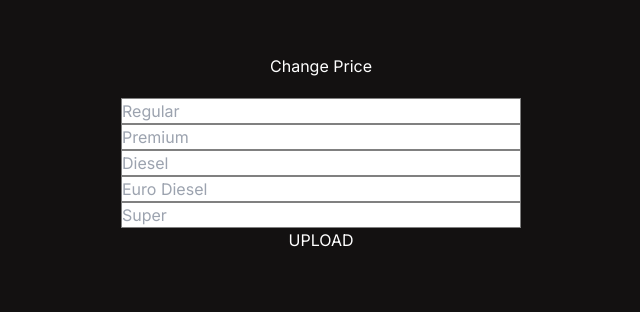
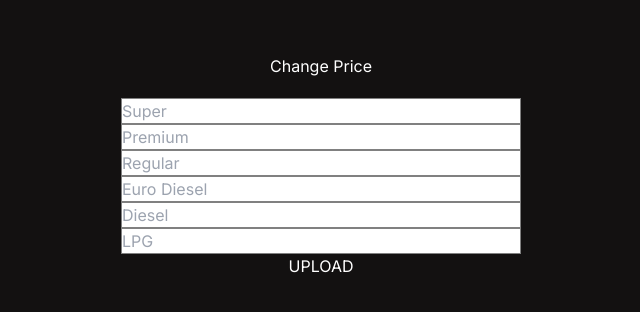
Before and after one commit to B0063YM4N/connect-database, a Next.js app: page /addprice in a window 1280 px wide. Shown: the part 146-458 px from the top of the page, without its empty margins (319-959 px from the left). Built offline with nearby package versions, Linux system fonts and the light colour scheme.

Commit message:
newchanges

```diff
--- a/src/app/addprice/page.js
+++ b/src/app/addprice/page.js
@@ -10,6 +10,7 @@ export default function Home() {
     const price3 = e.target[2].value;
     const price4 = e.target[3].value;
     const price5 = e.target[4].value;
+    const price6 = e.target[5].value;
 
     try {
       const res = await fetch("/api/data", {
@@ -23,6 +24,7 @@ export default function Home() {
           price3,
           price4,
           price5,
+          price6,
         }),
       });
     } catch (error) {
@@ -56,7 +58,7 @@ export default function Home() {
         step="any"
         id="price1"
         name="price1"
-        placeholder="Regular"
+        placeholder="Super"
       />
       <input
         className="text-blue-900 formitem"
@@ -72,7 +74,7 @@ export default function Home() {
         step="any"
         id="price3"
         name="price3"
-        placeholder="Diesel"
+        placeholder="Regular"
       />
       <input
         className="text-blue-900 formitem"
@@ -88,7 +90,15 @@ export default function Home() {
         step="any"
         id="price5"
         name="price5"
-        placeholder="Super"
+        placeholder="Diesel"
+      />
+      <input
+        className="text-blue-900 formitem"
+        type="number"
+        step="any"
+        id="price6"
+        name="price6"
+        placeholder="LPG"
       />
       <button type='submit' className="text-white btn-blue">UPLOAD</button>
     </form>
--- a/src/app/api/data/route.js
+++ b/src/app/api/data/route.js
@@ -29,7 +29,7 @@ export const POST = async (request) => {
 
       if (body.price1 !== null && body.price1 !== "" && body.price1 !== undefined) {
         await Data.findOneAndUpdate(
-          { _id: "65686b2f505b0981400de648"},
+          { _id: "67d9fb746b56b88c965965f9"},
           { price: body.price1 }
         );
       }
@@ -41,7 +41,7 @@ export const POST = async (request) => {
         }
         if (body.price3 !== null && body.price3 !== "" && body.price3 !== undefined) {
           await Data.findOneAndUpdate(
-          { _id: "65686b2f505b0981400de647"},
+          { _id: "65686b2f505b0981400de648"},
            { price: body.price3 }
         );
         }
@@ -53,8 +53,14 @@ export const POST = async (request) => {
         }
         if (body.price5 !== null && body.price5 !== "" && body.price5 !== undefined) {
           await Data.findOneAndUpdate(
-          { _id: "67d9fb746b56b88c965965f9"},
+          { _id: "65686b2f505b0981400de647"},
            { price: body.price5 }
+        );
+        }
+        if (body.price6 !== null && body.price6 !== "" && body.price6 !== undefined) {
+          await Data.findOneAndUpdate(
+          { _id: "67e471a4cb411e54522179bb"},
+           { price: body.price6 }
         );
         }
 
```
